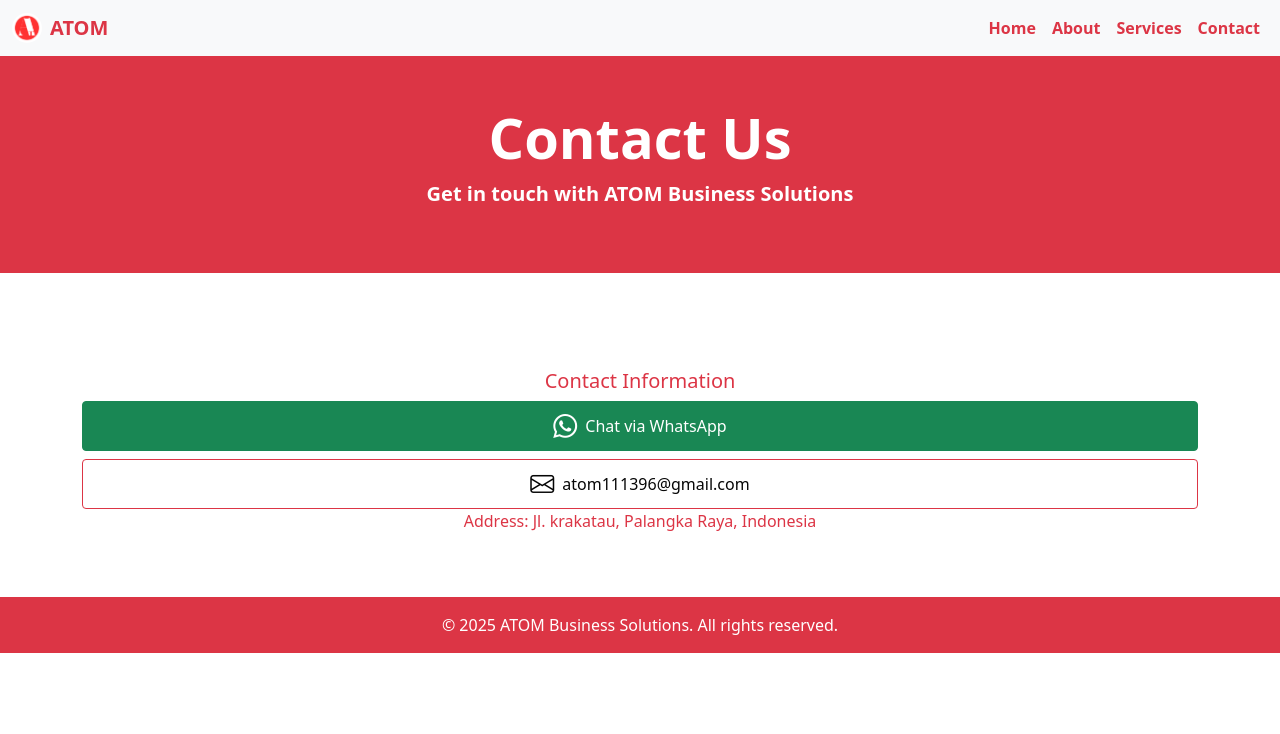
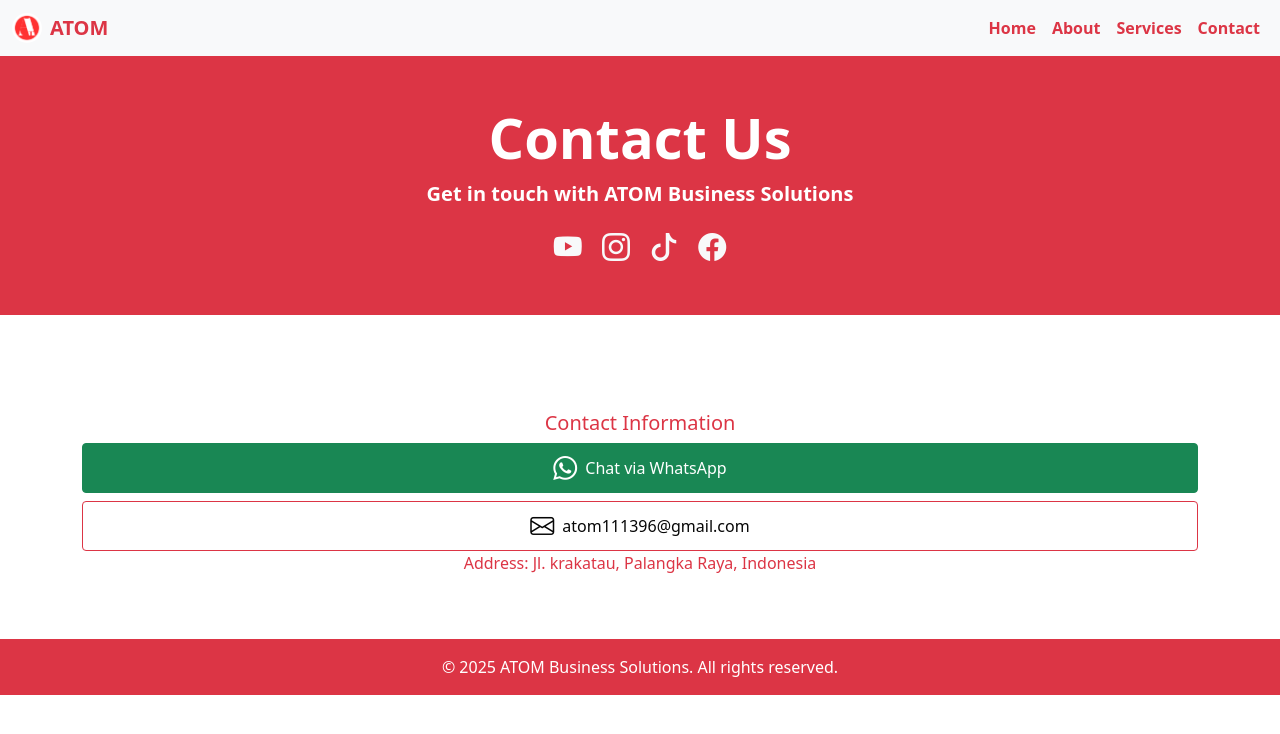
Before and after one commit to ATOM960/atom, a plain HTML site: page contact.html in a window 1280 px wide. Drawn offline with nearby package versions, Linux system fonts and the light colour scheme.

Commit message:
4
update

```diff
--- a/contact.html
+++ b/contact.html
@@ -6,7 +6,7 @@
     <link href="https://cdn.jsdelivr.net/npm/bootstrap@5.0.2/dist/css/bootstrap.min.css" rel="stylesheet">
     <title>Contact Us - ATOM</title>
     <link rel="icon" type="image/png" href="src/logo/T.png">
-    <link rel="stylesheet" href="https://cdn.jsdelivr.net/npm/bootstrap-icons@1.5.0/font/bootstrap-icons.css">
+    <link rel="stylesheet" href="https://cdn.jsdelivr.net/npm/bootstrap-icons@1.11.3/font/bootstrap-icons.css">
 </head>
 <body>
     <nav class="navbar navbar-expand-lg navbar-light bg-light">
@@ -33,6 +33,12 @@
         <div class="container">
             <h1 class="display-4 fw-bold">Contact Us</h1>
             <p class="lead fw-bold">Get in touch with ATOM Business Solutions</p>
+            <div class="mt-3">
+                        <a href="https://www.youtube.com/@ATOM-c7v1e" target="_blank" class="text-light fs-3 me-3" aria-label="YouTube"><i class="bi bi-youtube"></i></a>
+                        <a href="https://www.instagram.com/l14n1114/" target="_blank" class="text-light fs-3 me-3" aria-label="Instagram"><i class="bi bi-instagram"></i></a>
+                        <a href="https://www.tiktok.com/" target="_blank" class="text-light fs-3 me-3" aria-label="TikTok"><i class="bi bi-tiktok"></i></a>
+                        <a href="https://www.facebook.com/profile.php?id=61576683668145" target="_blank" class="text-light fs-3" aria-label="Facebook"><i class="bi bi-facebook"></i></a>
+            </div>
         </div>
     </header>
 
```
